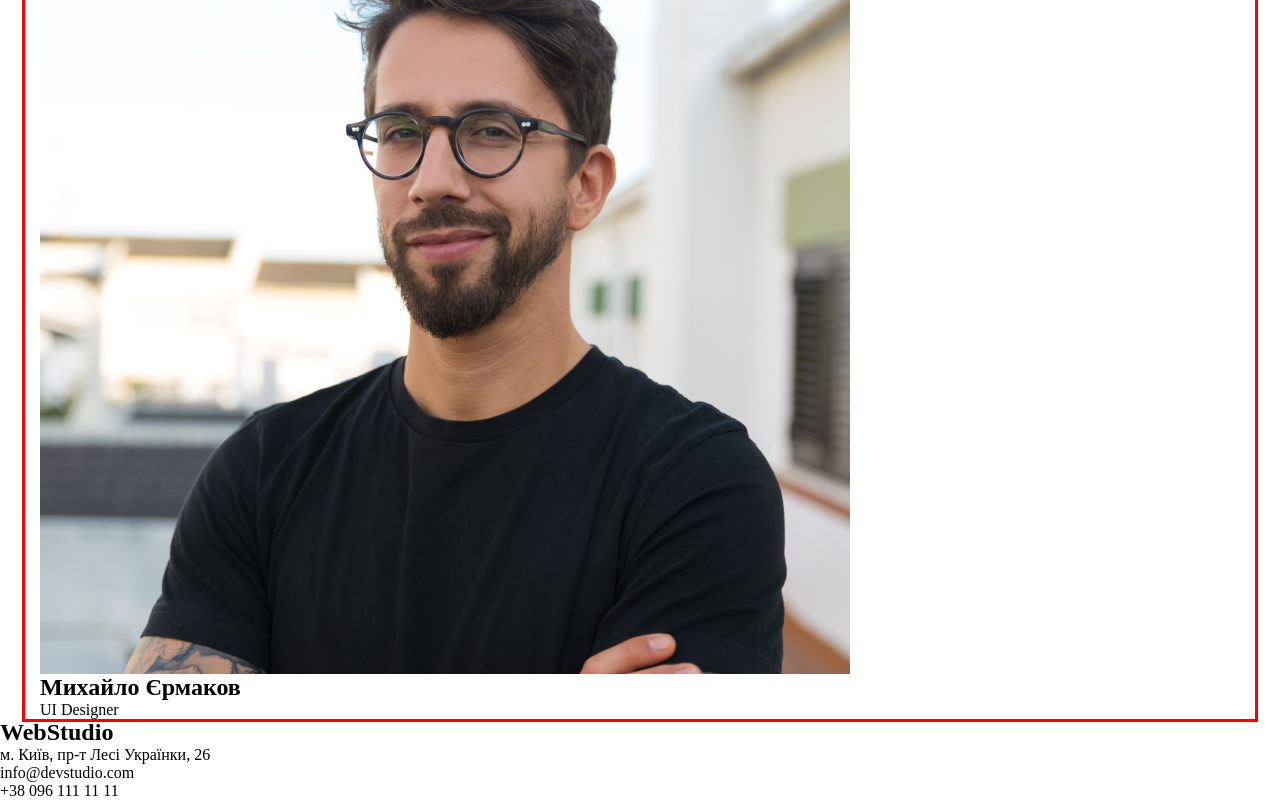
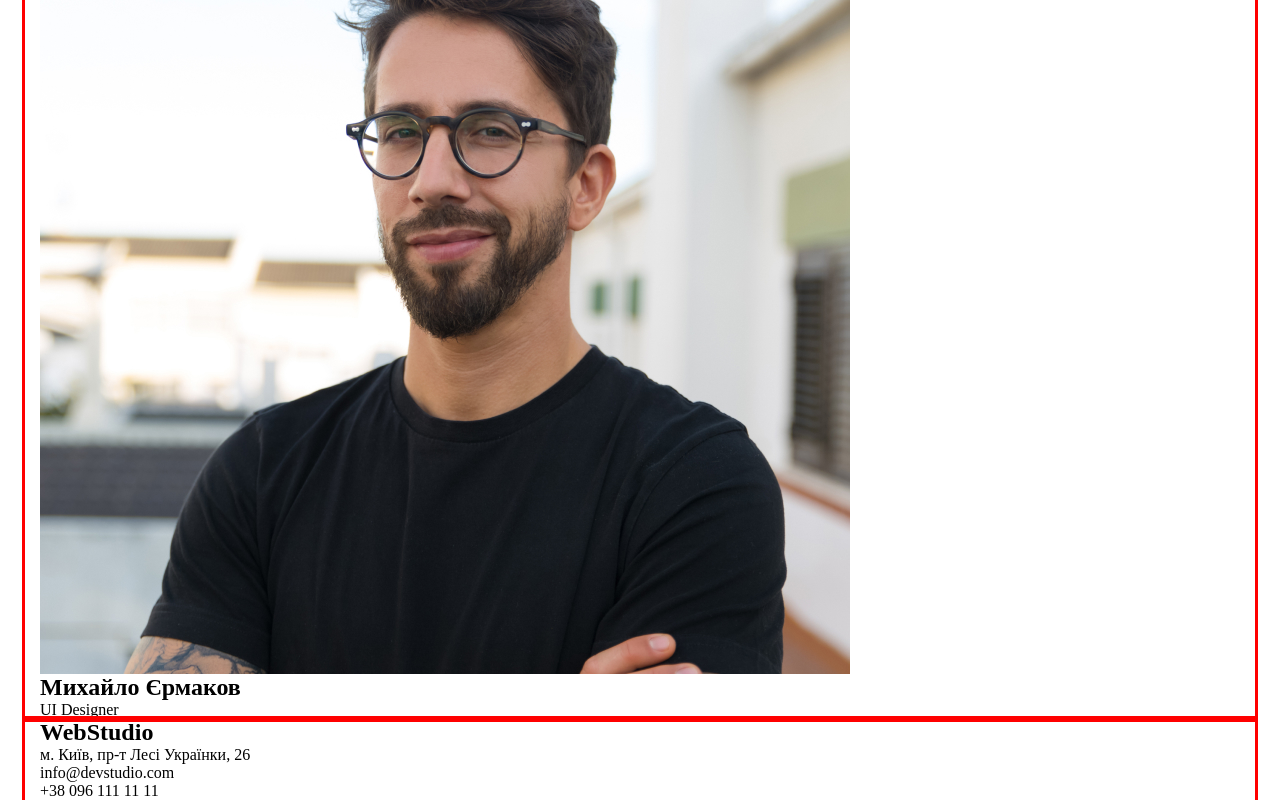
Before and after one commit to Mamaxa2512/WebStudia, a plain HTML site: page index.html in a window 1280 px wide. Shown: the part 3853-4653 px from the top of the page. Drawn offline with Linux system fonts and the light colour scheme.

Commit message:
Update index.html

```diff
--- a/index.html
+++ b/index.html
@@ -104,8 +104,8 @@
             </ul>
         </div>
     </section>
-    <footer>
-        <div>
+    <footer class="footer">
+        <div class="container">
             <h2 class="footer__title">WebStudio</h2>
             <p class="footer__text">м. Київ, пр-т Лесі Українки, 26</p>
             <ul class="footer__list">
```
